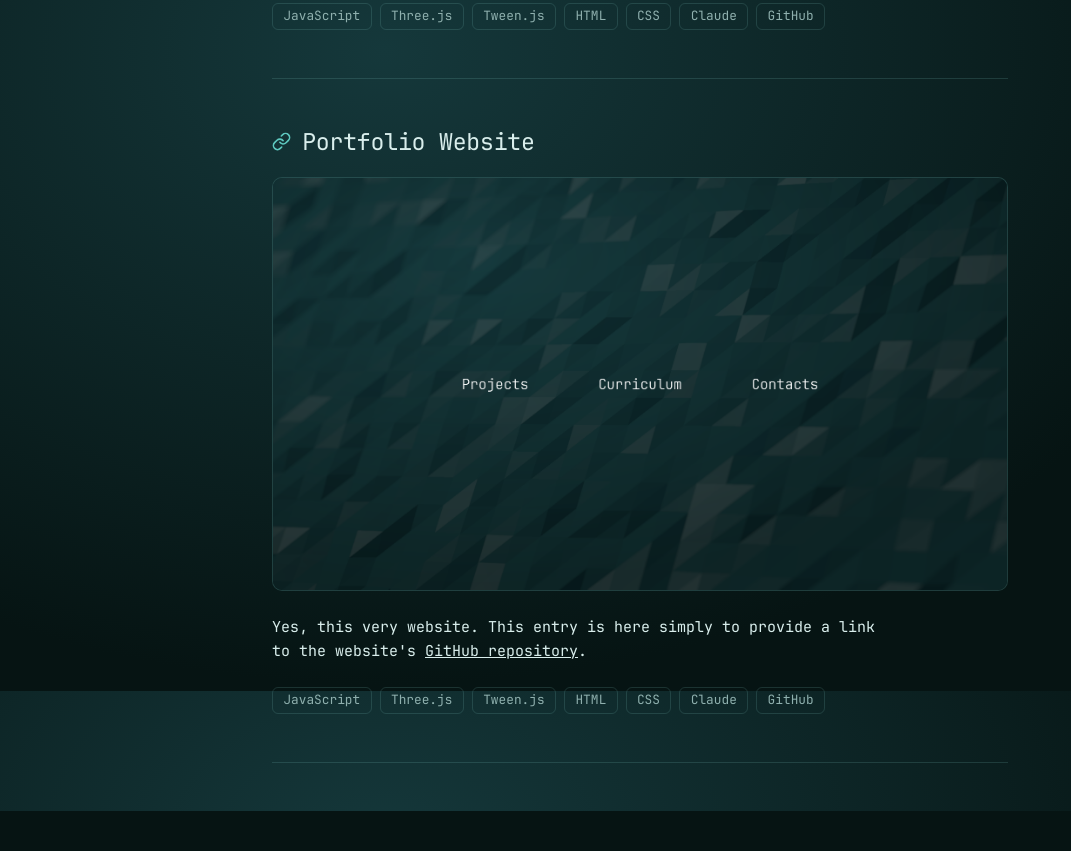
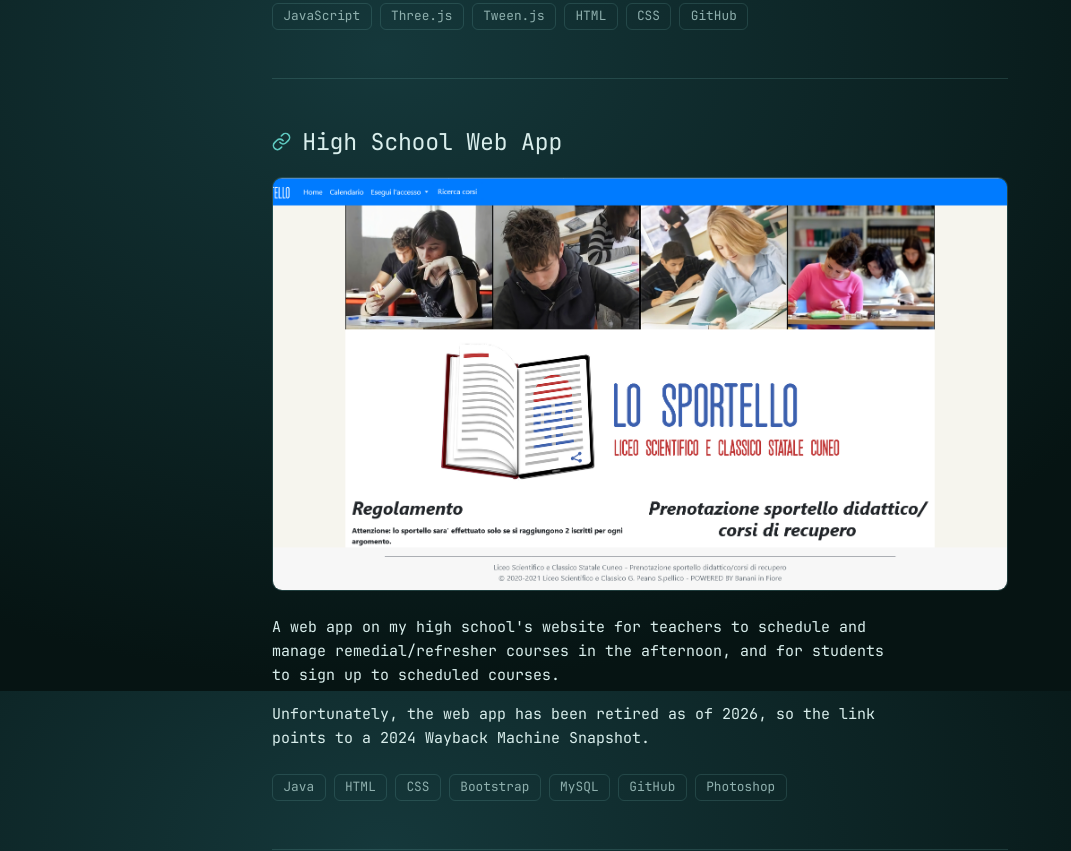
Before and after one commit to PietroLocatelli/pietrolocatelli.github.io, a plain HTML site: page projects/index.html in a window 1280 px wide. Shown: the part 909-1760 px from the top of the page, without its empty margins (0-1071 px from the left). Before the commit the page ends 1720 px from the top, so only its background shows below. Drawn offline with Linux system fonts and the light colour scheme.

Commit message:
Added high school web app project

```diff
--- a/projects/index.html
+++ b/projects/index.html
@@ -75,8 +75,32 @@
 							<li>Tween.js</li>
 							<li>HTML</li>
 							<li>CSS</li>
-							<li>Claude</li>
 							<li>GitHub</li>
+						</ul>
+					</article>
+
+					<article class="project" id="sportello">
+						<h2><a href="https://web.archive.org/web/20240426033252/https://mooc.liceocuneo.it:8443/Sportello/" target="_blank" rel="noopener noreferrer">
+							High School Web App</a></h2>
+
+						<div class="project-media">
+							<img src="/assets/images/sportello.png" alt="Web App Homepage" loading="lazy">
+						</div>
+
+						<div class="project-description">
+							<p>A web app on my high school's website for teachers to schedule and manage remedial/refresher courses in the afternoon,
+								and for students to sign up to scheduled courses.</p>
+							<p>Unfortunately, the web app has been retired as of 2026, so the link points to a 2024 Wayback Machine Snapshot.</p>
+						</div>
+
+						<ul class="skills" aria-label="Skills used">
+							<li>Java</li>
+							<li>HTML</li>
+							<li>CSS</li>
+							<li>Bootstrap</li>
+							<li>MySQL</li>
+							<li>GitHub</li>
+							<li>Photoshop</li>
 						</ul>
 					</article>
 
@@ -85,7 +109,7 @@
 							Portfolio Website</a></h2>
 
 						<div class="project-media">
-							<img src="/assets/images/portfolio-website.png" alt="Diagram of the anomaly detection pipeline" loading="lazy">
+							<img src="/assets/images/portfolio-website.png" alt="Porfolio Website Homepage" loading="lazy">
 						</div>
 
 						<div class="project-description">
@@ -100,7 +124,6 @@
 							<li>Tween.js</li>
 							<li>HTML</li>
 							<li>CSS</li>
-							<li>Claude</li>
 							<li>GitHub</li>
 						</ul>
 					</article>
```
Also changed, not shown: assets/images/sportello.png (added).
